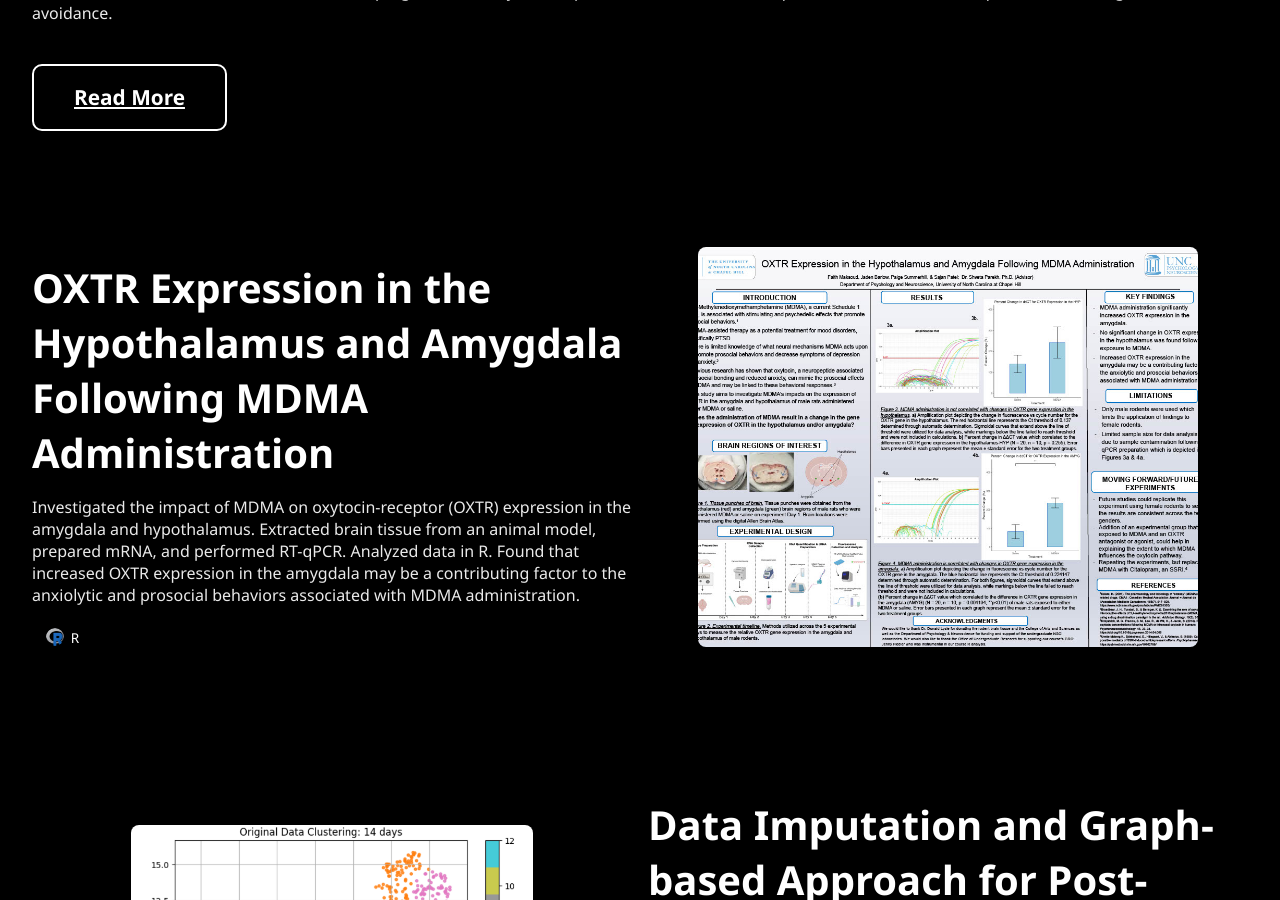
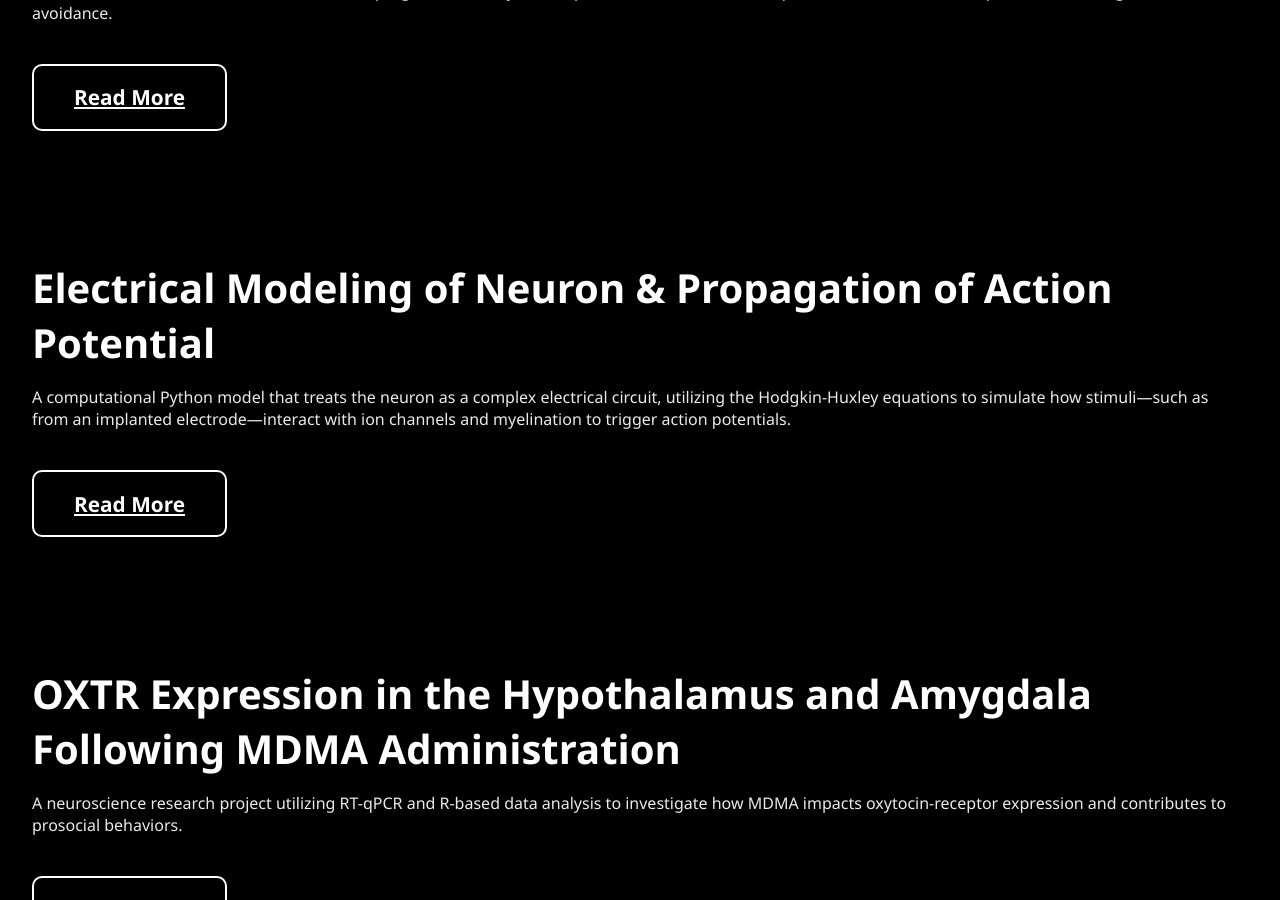
Before and after one commit to sajjy/sajan_patel_duke_bme, a Jekyll site: the page built from index.html, in a window 1280 px wide and 900 px high, scrolled down 3396 px. Built offline with Jekyll 4.4.1, drawn with Linux system fonts in a browser that asks for light colours; some of the changed text lies outside the part shown.

Commit message:
Separate past projects into individual pages

```diff
--- a/index.html
+++ b/index.html
@@ -169,71 +169,34 @@
         </div>
     </div>
 
-  <!-- <div class="project-card">
+    <div class="project-card">
         <div class="project-text">
             <h2>Electrical Modeling of Neuron & Propagation of Action Potential</h2>
-        <p>
-          In Python, I've computationally modeled the Hodgkin-Huxley model the neuron as an electrical circuit.
-          Utilizing this model, we can simulate how different stimuli (such as via an implanted electrode) can excite
-          neurons in a variety of conditions. This model accounts for membrane resistance & capacitance,
-          axial resistance, source current, ion channels, and myelination.
-        </p>
-        <div class="tech-tags">
-          <span class="tag">
-            <img src="{{ '/assets/tech-logos/python.svg' | relative_url }}" alt="Python">
-            Python
-          </span>
+            <p>A computational Python model that treats the neuron as a complex electrical circuit, utilizing the
+                Hodgkin-Huxley equations to simulate how stimuli—such as from an implanted electrode—interact with ion channels
+                and myelination to trigger action potentials.</p>
+            <a href="{{ '/projects/action_potential.html' | relative_url }}" class="btn">Read More</a>
         </div>
     </div>
-      <div class="project-image">
-        <img id="project-6-images" src="{{ '/assets/project-images/neuron_modeling/action_potential_ion_channels.png' | relative_url }}" alt="Project5_image" loading="lazy">
-      </div>
-    </div> -->
 
     <div class="project-card">
         <div class="project-text">
             <h2>OXTR Expression in the Hypothalamus and Amygdala Following MDMA Administration</h2>
-        <p>
-          Investigated the impact of MDMA on oxytocin-receptor (OXTR) expression in the amygdala and hypothalamus.
-          Extracted brain tissue from an animal model, prepared mRNA, and performed RT-qPCR. Analyzed data in R.
-          Found that increased OXTR expression in the amygdala may be a contributing factor to the anxiolytic
-          and prosocial behaviors associated with MDMA administration.
-        </p>
-        <div class="tech-tags">
-          <span class="tag">
-            <img src="{{ '/assets/tech-logos/R-logo.png' | relative_url }}" alt="R-programming">
-            R
-          </span>
-        </div>
-      </div>
-      <div class="project-image expandable">
-        <img id="project-3-images"
-            src="{{ '/assets/project-images/addiction-neuroscience/addiction-neuroscience-poster.jpg' | relative_url }}"
-            alt="Project3_image"
-            loading="lazy">
+            <p>A neuroscience research project utilizing RT-qPCR and R-based data analysis to investigate
+                 how MDMA impacts oxytocin-receptor expression and contributes to prosocial behaviors.</p>
+            <a href="{{ '/projects/mdma_oxytocin.html' | relative_url }}" class="btn">Read More</a>
         </div>
     </div>
 
-    <div class="project-card reverse">
+    <div class="project-card">
         <div class="project-text">
             <h2>Data Imputation and Graph-based Approach for Post-Stroke Immune System Response Profiling</h2>
-        <p>
-          To address the widespread prevalance of incomplete datasets caused by patient dropout in studies of
-          the immune system's response and cognitive function post-stroke, we performed data imputation to
-          "fill in the gaps" of the missing data. Then, we employed Leiden clustering to compare immune system
-          response features in the original and imputed datasets.
-        </p>
-        <div class="tech-tags">
-          <span class="tag">
-            <img src="{{ '/assets/tech-logos/python.svg' | relative_url }}" alt="Python">
-            Python
-          </span>
+            <p>A computational biology study leveraging data imputation and Leiden clustering in Python to successfully
+                 map immune system responses from incomplete clinical datasets.</p>
+            <a href="{{ '/projects/mdma_oxytocin.html' | relative_url }}" class="btn">Read More</a>
         </div>
     </div>
-      <div class="project-image">
-        <img id="project-4-images" src="{{ '/assets/project-images/computational-biology/leiden-clustering.png' | relative_url }}" alt="Project4_image" loading="lazy">
-      </div>
-    </div>
+
   </section>
 
   <!-- About Me Section -->
--- /dev/null
+++ b/projects/action_potential.html
@@ -0,0 +1,31 @@
+---
+layout: default
+title: Neuron Action Potential
+---
+
+<section id="projects" style="padding-top: 100px; min-height: 100vh;">
+
+  <a href="{{ '/' | relative_url }}" style="display: inline-block; margin-bottom: 2rem;">← Back to Home</a>
+
+  <div class="project-card">
+      <div class="project-text">
+        <h2>Electrical Modeling of Neuron & Propagation of Action Potential</h2>
+        <p>
+          In Python, I've computationally modeled the Hodgkin-Huxley model the neuron as an electrical circuit.
+          Utilizing this model, we can simulate how different stimuli (such as via an implanted electrode) can excite
+          neurons in a variety of conditions. This model accounts for membrane resistance & capacitance,
+          axial resistance, source current, ion channels, and myelination.
+        </p>
+        <div class="tech-tags">
+          <span class="tag">
+            <img src="{{ '/assets/tech-logos/python.svg' | relative_url }}" alt="Python">
+            Python
+          </span>
+        </div>
+      </div>
+      <div class="project-image">
+        <img id="project-6-images" src="{{ '/assets/project-images/neuron_modeling/action_potential_ion_channels.png' | relative_url }}" alt="Project5_image" loading="lazy">
+      </div>
+    </div>
+
+</section>
--- a/simple_project_descriptions.txt
+++ b/simple_project_descriptions.txt
@@ -15,6 +15,9 @@
 **Python-powered Robot Navigates Obstacle Course**
 Autonomous LEGO MINDSTORMS EV3 robots programmed in Python to process ultrasonic and bump sensor data for real-time positional tracking and obstacle avoidance.
 
+**Electrical Modeling of Neuron & Propagation of Action Potential**
+A computational Python model that treats the neuron as a complex electrical circuit, utilizing the Hodgkin-Huxley equations to simulate how stimuli—such as from an implanted electrode—interact with ion channels and myelination to trigger action potentials.
+
 **OXTR Expression in the Hypothalamus and Amygdala Following MDMA Administration**
 A neuroscience research project utilizing RT-qPCR and R-based data analysis to investigate how MDMA impacts oxytocin-receptor expression and contributes to prosocial behaviors.
 
```
Also changed, not shown: projects/mdma_oxytocin.html (added, +34 -0 lines), projects/stroke.html (added, +31 -0 lines). Lines whose indentation alone changed are shown as unchanged.
